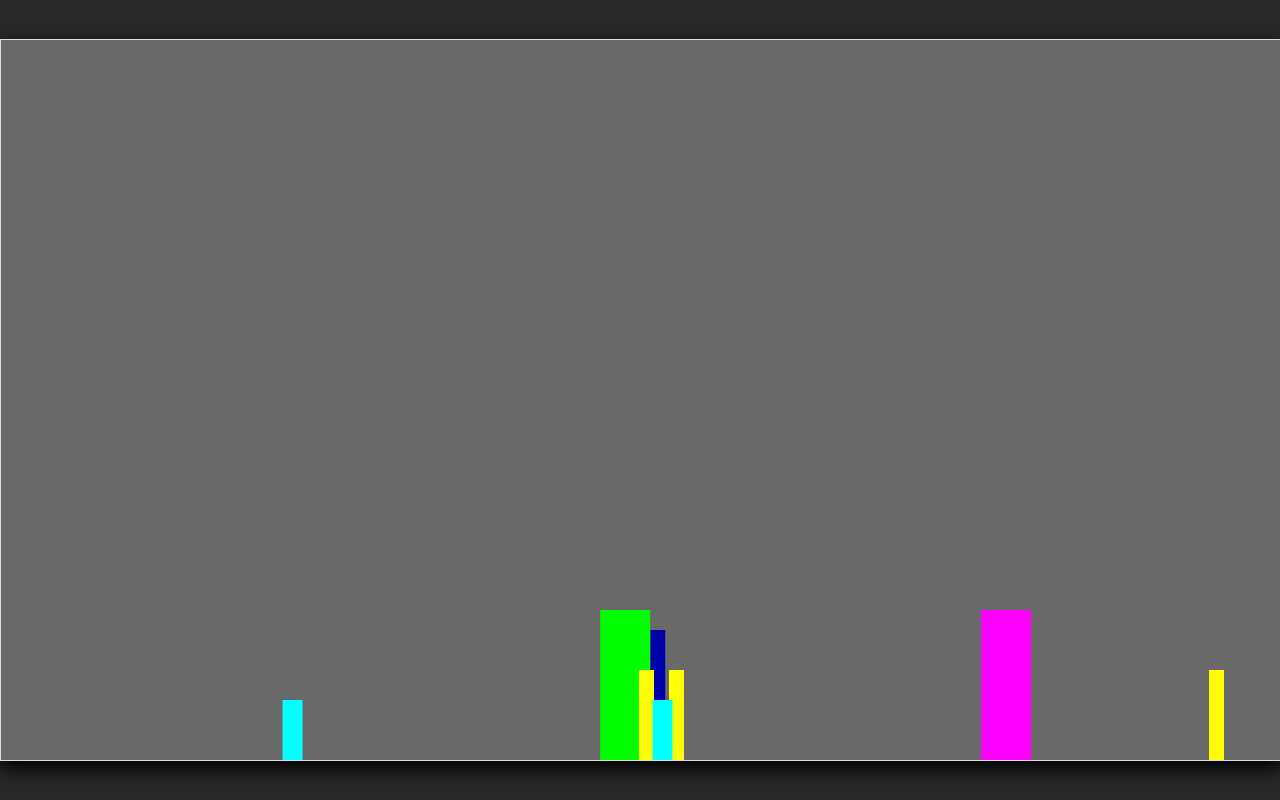
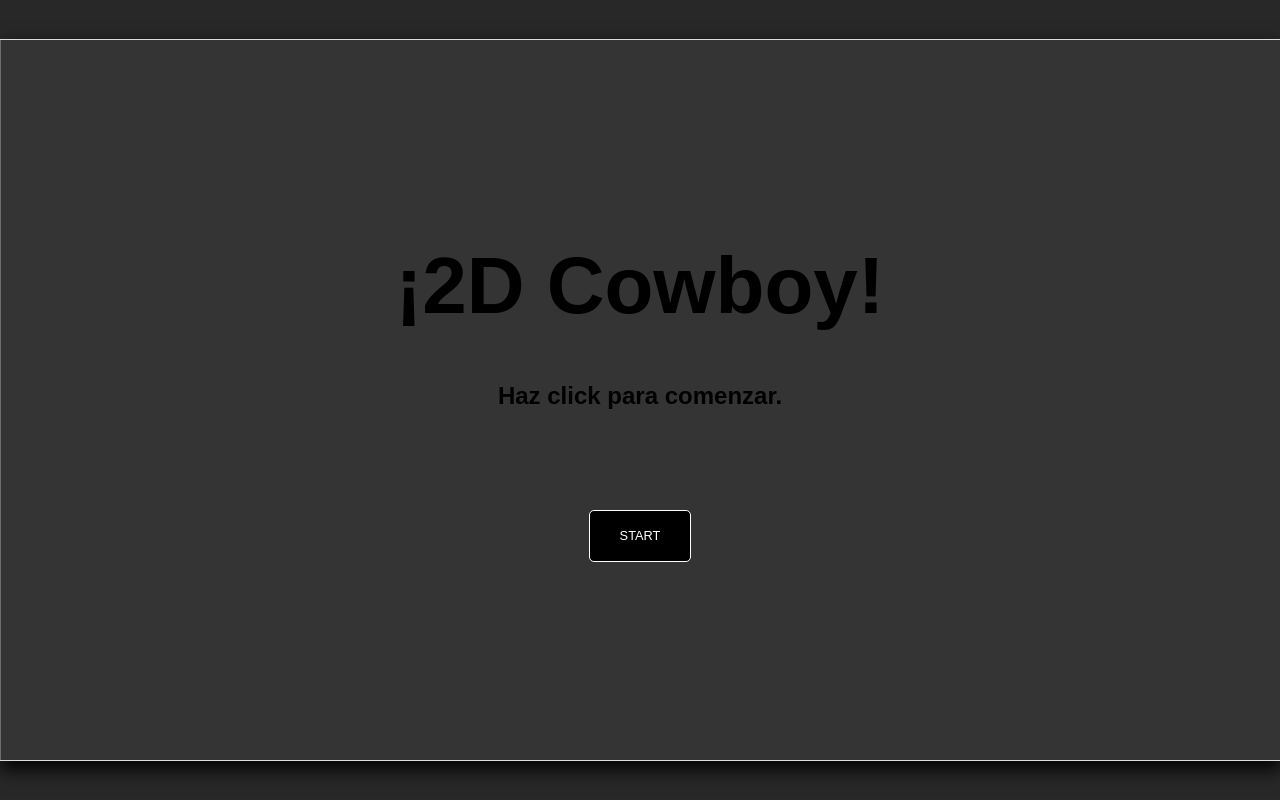
Before and after one commit to AndrewAlva/2D-Cowboy, a plain HTML site: page app/index.html in a window 1280 px wide. Drawn offline with Linux system fonts and the light colour scheme.

Commit message:
Mechanics done, working on styling and introduction

```diff
--- a/app/css/main.css
+++ b/app/css/main.css
@@ -2,6 +2,7 @@
 	*{
 		margin: 0;
 		padding: 0;
+		font-family: sans-serif;
 	}
 
 	#fullWrapper{
@@ -24,14 +25,78 @@
 		background-color: rgba(40,40,40,1);
 	}
 
+		#startScreen{
+			position: absolute;
+			width: 1280px;
+			height: 720px;
+			background-color: rgba(0,0,0,.5);
+			z-index: 1;
+		}
+			#startScreen h1 {
+				position: relative;
+				width: 100%;
+				text-align: center;
+				margin-top: 200px;
+				font-size: 5em;
+			}
+			#startScreen h2{
+				position: relative;
+				width: 100%;
+				text-align: center;
+				margin-top: 50px;
+				font-size: 1.5em;
+			}
+			#startGame{
+				position: relative;
+				width: 100%;
+				height: 50px;
+				cursor: pointer;
+				text-transform: uppercase;
+				text-align: center;
+			}
+				#startGame span{
+					position: absolute;
+					width: 100px;
+					height: 50px;
+					margin-top: 100px;
+					line-height: 50px;
+					font-size: .8em;
+					border-radius: 5px;
+					border: 1px solid rgba(255,255,255,1);
+					background-color: rgba(0,0,0,1);
+					color: rgba(255,255,255,1);
+
+					-webkit-transition: all .6s ease-in-out;
+					   -moz-transition: all .6s ease-in-out;
+					    -ms-transition: all .6s ease-in-out;
+					     -o-transition: all .6s ease-in-out;
+					        transition: all .6s ease-in-out;
+				}
+				#startGame span:hover{
+					background-color: rgba(255,255,255,1);
+					color: rgba(0,0,0,1);
+				}
+
 		#playArea{
 			position: absolute;
 			width: 1280px;
 			height: 720px;
-			margin: auto;
-			top: 0; bottom: 0;
-			left: 0; right: 0;
 			background-color: rgba(255,255,255,.3);
 			box-shadow: 0 8px 18px rgba(0,0,0,1);
 		}
 /*END GAME SCREEN STYLE*/
+
+
+
+/*HELPER CLASSES*/
+	.center{
+		margin: auto;
+		top: 0; bottom: 0;
+		left: 0; right: 0;
+	}
+
+	.hidden{
+		visibility: hidden;
+		opacity: 0;
+	}
+/*END HELPERS*/
--- a/app/index.html
+++ b/app/index.html
@@ -13,7 +13,16 @@
 
 
             <div id="gameScreen">
-                <canvas id="playArea" style="border:1px solid #ddd;"></canvas>
+                <div id="startScreen" class="center">
+                    <h1>¡2D Cowboy!</h1>
+                    <h2>Haz click para comenzar.</h2>
+                    <div id="startGame" onclick="makeTheGame()">
+                        <span class="center">Start</span>
+                    </div>
+                </div>
+
+
+                <canvas id="playArea" class="center" style="border:1px solid #ddd;"></canvas>
 
             </div>
 
--- a/app/js/main.js
+++ b/app/js/main.js
@@ -1,3 +1,5 @@
+function makeTheGame () {
+
 	// SETUP GAME CANVAS
 
 		// Speed of render (Frames per second)
@@ -17,11 +19,8 @@
 		c.setAttribute("height", canvasHeight);
 		var ctx = c.getContext("2d");
 
+		var gameOver = false;
 	// END SETUP CANVAS
-
-
-
-
 
 	// SETUP PLAYER
 		// PLAYER PROPERTIES VALUES
@@ -58,7 +57,7 @@
 			},
 
 			gravity: 1,
-		jumpHeight: 13,
+			jumpHeight: 12,
 
 			jumping: function(){
 				this.y += jumpPower;
@@ -113,6 +112,13 @@
 	// END PLAYER
 
 
+	// INIT GAME
+		var startScreen = document.getElementById("startScreen");
+
+		startScreen.classList.add("hidden");
+	// END INIT GAME
+
+
 
 
 
@@ -137,7 +143,8 @@
 		});
 
 		Mousetrap.bind("esc", function() {
-		// RESET BACKGROUND
+			// RESET GAME
+			gameOver = false;
 			ctx.clearRect(0, 0, canvasWidth, canvasHeight);
 
 			// RESET PLAYER POSITION
@@ -176,9 +183,6 @@
 		// 	alert('Mousetrap working, key pressed: ' + keyPressed);
 		// }
 	// END KEY PRESS CONTROLS
-
-
-
 
 
 	// SHOOTING OBJECTS
@@ -409,6 +413,7 @@
 			enemiesA.forEach(function(enemy) {
 				if (collides(enemy, player)) {
 					// END GAME
+					gameOver = true;
 
 				}
 			});
@@ -417,6 +422,7 @@
 			enemiesB.forEach(function(enemy) {
 				if (collides(enemy, player)) {
 					// END GAME
+					gameOver = true;
 
 				}
 			});
@@ -435,8 +441,6 @@
 
 		}
 	// END COLLISION
-
-
 
 
 	// SETUP GAME RENDER CYCLES
@@ -487,7 +491,6 @@
 			// COLLISIONS DETECTION
 			handleCollisions();
 
-		console.log ("Bullets in the screen: " + player.bullets.length);
 		}
 
 		function draw (x) {
@@ -501,7 +504,8 @@
 				bullet.draw();
 			});
 
-  		// ENEMIES
+
+
 			// ENEMIES A
 			enemiesA.forEach(function(enemy) {
 		    	enemy.draw();
@@ -511,6 +515,20 @@
 			enemiesB.forEach(function(enemy) {
 		    	enemy.draw();
 			});
-		// END ENEMIES
+
+
+
+			// RESET SCREEN
+			if (gameOver) {
+				ctx.clearRect(0, 0, canvasWidth, canvasHeight);
+				ctx.fillStyle = "#404040";
+				ctx.fillRect(0, 0, canvasWidth, canvasHeight);
+			};
 		}
 	// END RENDER CYCLES
+
+
+
+
+
+}
```
Lines whose indentation alone changed are shown as unchanged.
